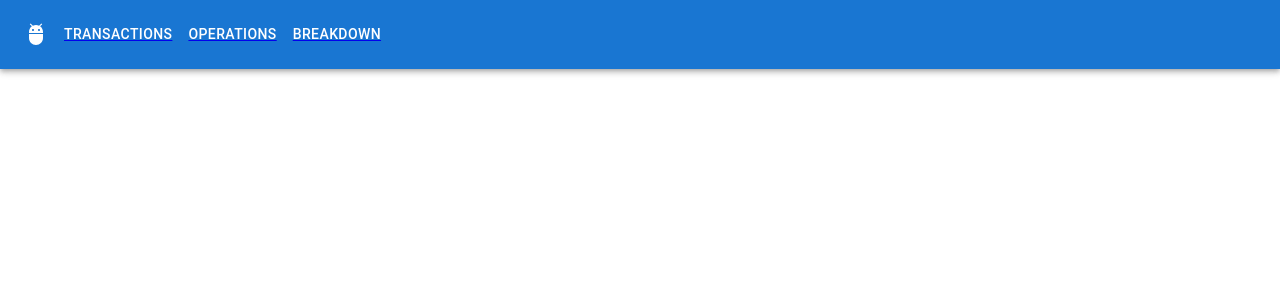
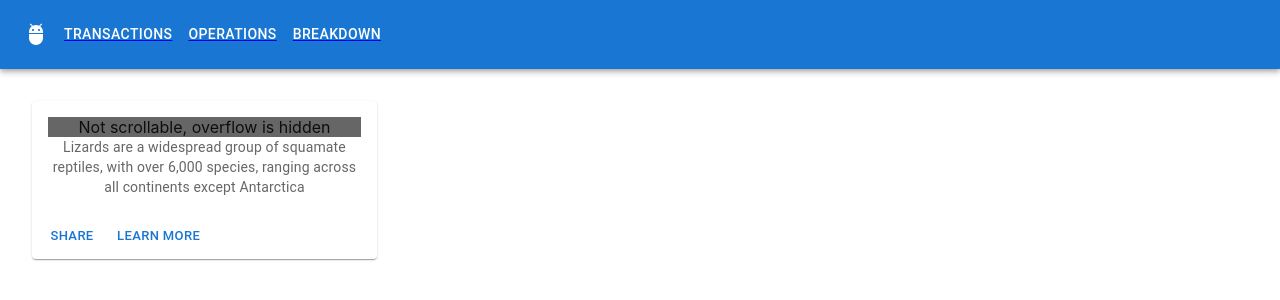
Before and after one commit to amitbasat2212/react-bank, a React (Create React App) app in the folder Client/: page /breakdown in a window 1280 px wide. Shown: the top 300 px of the page. Built offline with nearby package versions, Linux system fonts and the light colour scheme.

Commit message:
adding some card for the categories

```diff
--- a/Client/src/App.js
+++ b/Client/src/App.js
@@ -4,6 +4,7 @@ import NavBar from "./components/NavBar";
 import './App.css';
 import { BrowserRouter as Router, Route,Link} from 'react-router-dom'
 import Opertions from "./components/Opertions";
+import BreakDown from "./components/BreakDown";
 
 
 function App() {
@@ -20,7 +21,8 @@ function App() {
        />} />
       <Route path="/operations" exact render={() => <Opertions
        />} />
-
+      <Route path="/breakdown" exact render={() => <BreakDown
+       />} />
 
       </div>
     </div>
--- a/Client/src/components/breakDown.js
+++ b/Client/src/components/breakDown.js
@@ -0,0 +1,9 @@
+import Categories from "./Categories";
+
+export default function BreakDown(){
+
+
+    return(
+        <Categories/>
+    )
+}
--- a/Client/src/components/categories.js
+++ b/Client/src/components/categories.js
@@ -0,0 +1,28 @@
+import * as React from 'react';
+import Card from '@mui/material/Card';
+import CardActions from '@mui/material/CardActions';
+import CardContent from '@mui/material/CardContent';
+import Button from '@mui/material/Button';
+import Box from '@mui/material/Box';
+import Typography from '@mui/material/Typography';
+
+export default function Categories() {
+  return (
+    <Card  sx={{ maxWidth: 345, m: 4 }}>
+      <CardContent >
+      <Box component="div" sx={{ overflow: 'hidden',visibility: 'visible' ,bgcolor: 'text.secondary' }}>
+            Not scrollable, overflow is hidden
+      </Box>
+
+        <Typography variant="body2" color="text.secondary">
+          Lizards are a widespread group of squamate reptiles, with over 6,000
+          species, ranging across all continents except Antarctica
+        </Typography>
+      </CardContent>
+      <CardActions>
+        <Button size="small">Share</Button>
+        <Button size="small">Learn More</Button>
+      </CardActions>
+    </Card>
+  );
+}
--- a/Client/src/components/transactionForm.js
+++ b/Client/src/components/transactionForm.js
@@ -6,7 +6,6 @@ import TextField from '@mui/material/TextField';
 import  { useState, useEffect } from 'react'
 import Grid from '@mui/material/Grid';
 import Box from '@mui/material/Box';
-import LockOutlinedIcon from '@mui/icons-material/LockOutlined';
 import Typography from '@mui/material/Typography';
 import Container from '@mui/material/Container';
 import { createTheme, ThemeProvider } from '@mui/material/styles';
--- a/Client/src/components/transictions.js
+++ b/Client/src/components/transictions.js
@@ -19,7 +19,7 @@ export default function Transictions() {
     .then(res => res.json())
     .then(
       (result) => {
-        console.log(result)
+
         setTransactions(result)
       },
       (error) => {
```
